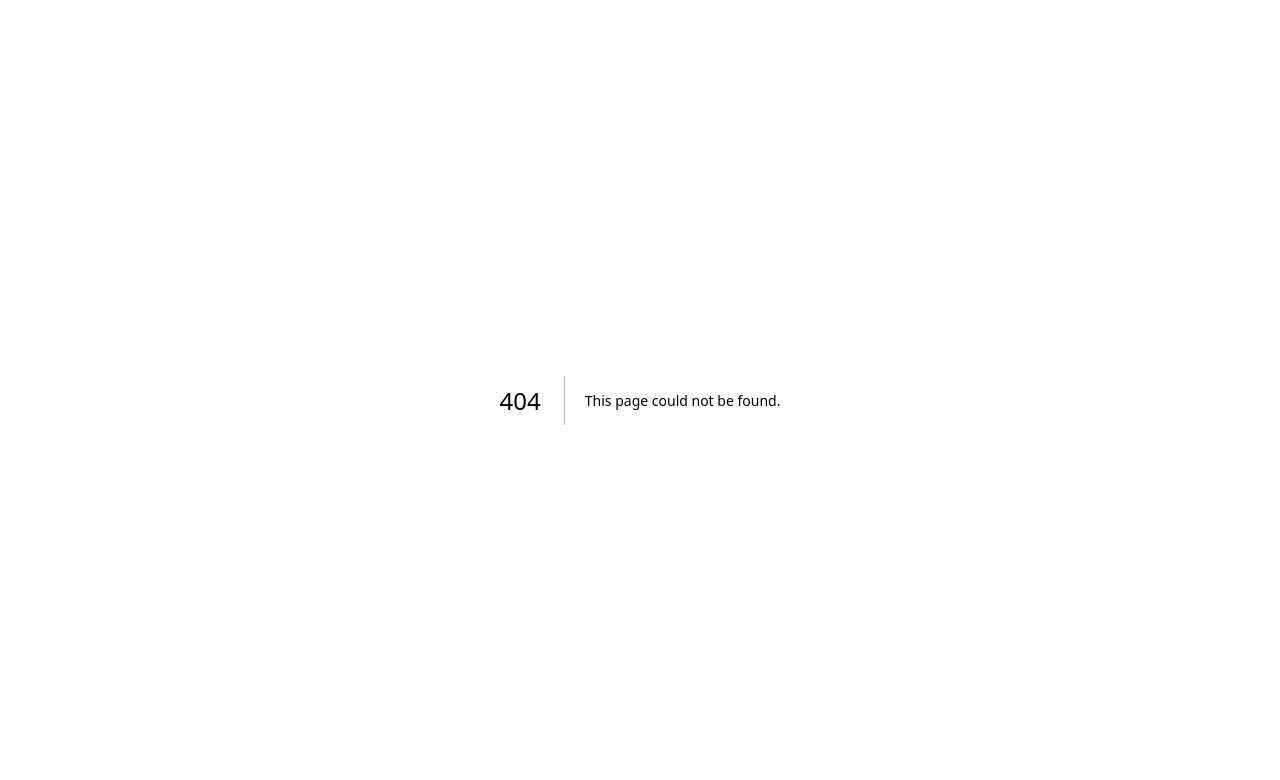
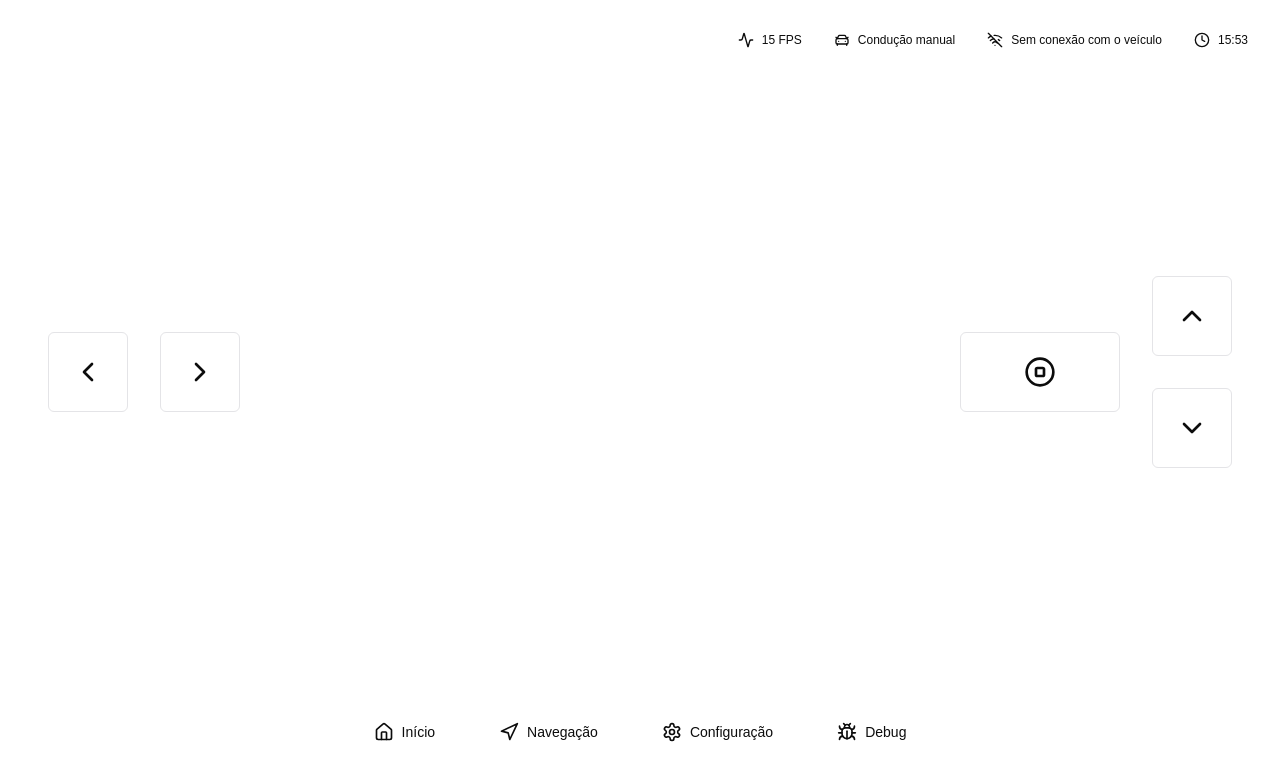
Before and after one commit to rafaelomodei/carro-autonomo, a Next.js app in the folder frontend/: page /joystick in a window 1280 px wide. Before the commit this address had no page. Shown: the top 780 px of the page. Built offline with nearby package versions, Linux system fonts and the light colour scheme.

Commit message:
feat: created joystick

```diff
--- a/frontend/src/app/(pages)/(NavigationHub)/debug/page.tsx
+++ b/frontend/src/app/(pages)/(NavigationHub)/debug/page.tsx
@@ -1,15 +1,29 @@
 'use client';
 
-import React, { useRef } from 'react';
+import React from 'react';
+import { useVehicleConfig } from '@/providers/VehicleConfigProvider';
 
 const Debug = () => {
-  const videoRef = useRef<HTMLVideoElement>(null);
+  const { isConnected, currentFrame } = useVehicleConfig();
 
   return (
-    <div className='relative flex flex-col w-full gap-4 pt-16'>
-      <div className='flex items-center justify-center w-full h-64 bg-black'>
-        <video ref={videoRef} className='w-full h-full' controls />
-      </div>
+    <div
+      className='relative flex items-center justify-center w-full'
+      style={{
+        height: 'calc(100vh - 152px)', // Cálculo direto da altura
+      }}
+    >
+      {currentFrame ? (
+        <img
+          src={currentFrame}
+          alt='Vídeo ao vivo'
+          className='absolute inset-0 object-cover w-full h-full'
+        />
+      ) : (
+        <h2 className='text-white text-center'>
+          {!isConnected && 'Conecte a um servidor webscoket'}
+        </h2>
+      )}
     </div>
   );
 };
--- /dev/null
+++ b/frontend/src/app/(pages)/(NavigationHub)/joystick/page.tsx
@@ -0,0 +1,74 @@
+'use client';
+
+import {
+  ChevronDown,
+  ChevronLeft,
+  ChevronRight,
+  ChevronUp,
+  Rocket,
+  StopCircle,
+} from 'lucide-react';
+import { useVehicleConfig } from '@/providers/VehicleConfigProvider';
+import { Button } from '@/components/ui/button';
+import { Separator } from '@/components/ui/separator';
+
+const Joystick = () => {
+  const { sendMessage } = useVehicleConfig();
+
+  const handleCommand = (action: string, payload?: Record<string, unknown>) => {
+    const command = { type: 'commands', payload: [{ action, ...payload }] };
+    sendMessage(command);
+  };
+
+  return (
+    <div className='flex items-center justify-between w-full p-4'>
+      {/* Setas de direção no canto esquerdo */}
+      <div className='flex items-center gap-8'>
+        <Button
+          variant='outline'
+          className='w-20 h-20'
+          onClick={() => handleCommand('turn', { direction: 'left' })}
+        >
+          <ChevronLeft className='w-8 h-8' />
+        </Button>
+        <Button
+          variant='outline'
+          className='w-20 h-20'
+          onClick={() => handleCommand('turn', { direction: 'right' })}
+        >
+          <ChevronRight className='w-8 h-8' />
+        </Button>
+      </div>
+
+      <div className='flex items-center h-48 justify-end  gap-8'>
+        <Button
+          variant='outline'
+          className='w-40 h-20'
+          onClick={() => handleCommand('accelerate', { speed: 0 })}
+        >
+          <StopCircle className='w-8 h-8' />
+        </Button>
+
+        {/* Botões de freio e acelerador no canto direito */}
+        <div className='flex flex-col items-center gap-8'>
+          <Button
+            variant='outline'
+            className='w-20 h-20'
+            onClick={() => handleCommand('accelerate', { speed: 200 })}
+          >
+            <ChevronUp className='w-8 h-8' />
+          </Button>
+          <Button
+            variant='outline'
+            className='w-20 h-20'
+            onClick={() => handleCommand('accelerate', { speed: -200 })}
+          >
+            <ChevronDown className='w-8 h-8' />
+          </Button>
+        </div>
+      </div>
+    </div>
+  );
+};
+
+export default Joystick;
--- a/frontend/src/app/(pages)/(NavigationHub)/settings/page.tsx
+++ b/frontend/src/app/(pages)/(NavigationHub)/settings/page.tsx
@@ -13,7 +13,7 @@ import { useEffect, useState } from 'react';
 
 const Settings = () => {
   const { config, setConfig } = useVehicleConfig();
-  const [url, setUrl] = useState<string | undefined>();
+  const [url, setUrl] = useState<string>('');
   const [initialUrl, setInitialUrl] = useState(config.carConnection);
   const [isSaveEnabled, setIsSaveEnabled] = useState(false);
 
@@ -57,7 +57,6 @@ const Settings = () => {
         <Label className='text-md'>Servidor do veículo</Label>
         <Input
           id='server-car'
-          bg-orange-950
           onChange={(e) => setUrl(e.target.value)}
           value={url}
           defaultValue={config.carConnection}
--- a/frontend/src/components/molecules/StatusBar/index.tsx
+++ b/frontend/src/components/molecules/StatusBar/index.tsx
@@ -1,11 +1,12 @@
-import { useCar } from '@/hooks/useCar';
 import { useCurrentTime } from '@/hooks/useCurrentTime';
-import { useVehicleConfig } from '@/providers/VehicleConfigProvider';
+import {
+  useVehicleConfig,
+  VEHICLE_CAR_CONNECTION_URL,
+} from '@/providers/VehicleConfigProvider';
 import { Wifi, WifiOff, Activity, Clock } from 'lucide-react';
 
 const StatusBar = () => {
-  const { config } = useVehicleConfig();
-  const { isConnected } = useCar(config?.carConnection);
+  const { isConnected, config, setConfig } = useVehicleConfig();
   const currentTime = useCurrentTime();
   const vehicleConfig = useVehicleConfig();
 
@@ -19,7 +20,16 @@ const StatusBar = () => {
       );
 
     return (
-      <div className='flex items-center space-x-2 text-xs'>
+      <div
+        className='flex items-center space-x-2 text-xs'
+        role='button'
+        onClick={() =>
+          setConfig({
+            ...config,
+            carConnection: VEHICLE_CAR_CONNECTION_URL,
+          })
+        }
+      >
         <WifiOff className='w-4 h-4' />
         <span>Sem conexão com o veículo</span>
       </div>
--- a/frontend/src/hooks/useCar.ts
+++ /dev/null
@@ -1,80 +0,0 @@
-import { isValidWebSocketUrl } from '@/lib/websocket';
-import { useEffect, useRef, useState } from 'react';
-
-type CommandPayload = {
-  type: string;
-  payload: Array<Record<string, unknown>>;
-};
-
-// type Direction = 'forward' | 'backward' | 'left' | 'right';
-
-export const useCar = (url?: string) => {
-  const socket = useRef<WebSocket | null>(null);
-  const [isConnected, setIsConnected] = useState(false);
-  const [messages, setMessages] = useState<string[]>([]);
-
-  useEffect(() => {
-    if (!isValidWebSocketUrl(url) || !url) return;
-
-    socket.current = new WebSocket(url);
-
-    socket.current.onopen = () => {
-      setIsConnected(true);
-      console.log('Conexão WebSocket estabelecida.');
-    };
-
-    socket.current.onclose = () => {
-      setIsConnected(false);
-      console.log('Conexão WebSocket encerrada.');
-    };
-
-    socket.current.onmessage = (event) => {
-      console.log('Mensagem recebida:', event.data);
-      setMessages((prev) => [...prev, event.data]);
-    };
-
-    socket.current.onerror = (error) => {
-      console.error('Erro no WebSocket:', error);
-    };
-
-    return () => {
-      socket.current?.close();
-    };
-  }, [url]);
-
-  const sendMessage = (payload: CommandPayload) => {
-    if (socket.current?.readyState === WebSocket.OPEN) {
-      socket.current.send(JSON.stringify(payload));
-    } else {
-      console.error('WebSocket não está conectado.');
-    }
-  };
-
-  // Mapeia teclas para comandos e ajusta o formato do payload
-  const handleKeyDown = (event: KeyboardEvent) => {
-    const keyMap: Record<string, CommandPayload> = {
-      w: { type: 'commands', payload: [{ action: 'accelerate', speed: 200 }] }, // Frente
-      s: { type: 'commands', payload: [{ action: 'accelerate', speed: -200 }] }, // Ré
-      a: { type: 'commands', payload: [{ action: 'turn', direction: 'left' }] }, // Virar à esquerda
-      d: {
-        type: 'commands',
-        payload: [{ action: 'turn', direction: 'right' }],
-      }, // Virar à direita
-      ' ': { type: 'commands', payload: [{ action: 'accelerate', speed: 0 }] }, // Parar (aceleração 0)
-    };
-
-    const command = keyMap[event.key.toLowerCase()];
-    if (command) {
-      sendMessage(command);
-    }
-  };
-
-  useEffect(() => {
-    window.addEventListener('keydown', handleKeyDown);
-    return () => {
-      window.removeEventListener('keydown', handleKeyDown);
-    };
-  }, [handleKeyDown]);
-
-  return { isConnected, messages, url };
-};
--- /dev/null
+++ b/frontend/src/hooks/useVideoHeight.ts
@@ -0,0 +1,25 @@
+import { useState, useEffect } from 'react';
+
+const useVideoHeight = () => {
+  const [videoHeight, setVideoHeight] = useState<number>(
+    window.innerHeight - 160
+  );
+
+  useEffect(() => {
+    const updateHeight = () => {
+      setVideoHeight(window.innerHeight - 152);
+    };
+
+    // Atualiza a altura ao redimensionar a janela
+    window.addEventListener('resize', updateHeight);
+
+    // Limpa o listener ao desmontar
+    return () => {
+      window.removeEventListener('resize', updateHeight);
+    };
+  }, []);
+
+  return videoHeight;
+};
+
+export default useVideoHeight;
--- a/frontend/src/providers/VehicleConfigProvider/index.tsx
+++ b/frontend/src/providers/VehicleConfigProvider/index.tsx
@@ -4,17 +4,22 @@ import { CarFront, Sparkles } from 'lucide-react';
 import {
   createContext,
   useContext,
+  useEffect,
+  useRef,
   useState,
   ReactNode,
   Dispatch,
   SetStateAction,
 } from 'react';
+import { isValidWebSocketUrl } from '@/lib/websocket';
 
 interface IDriveMode {
   id: string;
   label: string;
   icon: JSX.Element;
 }
+
+export const VEHICLE_CAR_CONNECTION_URL = 'ws://192.168.3.113:8080';
 
 export const DriveMode: Record<'MANUAL' | 'AUTONOMOUS', IDriveMode> = {
   MANUAL: {
@@ -39,6 +44,9 @@ export interface VehicleConfig {
 interface VehicleConfigContextProps {
   config: VehicleConfig;
   setConfig: Dispatch<SetStateAction<VehicleConfig>>;
+  isConnected: boolean;
+  currentFrame: string | null;
+  sendMessage: (payload: CommandPayload) => void;
 }
 
 const VehicleConfigContext = createContext<VehicleConfigContextProps>(
@@ -46,6 +54,11 @@ const VehicleConfigContext = createContext<VehicleConfigContextProps>(
 );
 
 export const useVehicleConfig = () => useContext(VehicleConfigContext);
+
+type CommandPayload = {
+  type: string;
+  payload: Array<Record<string, unknown>>;
+};
 
 export const VehicleConfigProvider = ({
   children,
@@ -55,12 +68,108 @@ export const VehicleConfigProvider = ({
   const [config, setConfig] = useState<VehicleConfig>({
     speedLimit: 50,
     driveMode: DriveMode.MANUAL,
-    carConnection: 'ws://192.168.3.113:8080',
+    carConnection: undefined,
     steeringSensitivity: 0.5,
   });
 
+  const socket = useRef<WebSocket | null>();
+  const [isConnected, setIsConnected] = useState(false);
+  const [currentFrame, setCurrentFrame] = useState<string | null>(null);
+
+  useEffect(() => {
+    if (!isValidWebSocketUrl(config.carConnection) || !config.carConnection)
+      return;
+
+    if (!socket.current) {
+      socket.current = new WebSocket(config.carConnection);
+
+      socket.current.onopen = () => {
+        setIsConnected(true);
+        console.log('Conexão WebSocket estabelecida.');
+      };
+
+      socket.current.onclose = () => {
+        setIsConnected(false);
+        console.log('Conexão WebSocket encerrada.');
+        socket.current = null; // Reinicia a instância ao desconectar
+      };
+
+      socket.current.onmessage = async (event) => {
+        const data = event.data;
+
+        if (data instanceof Blob) {
+          // Converte o Blob para uma string base64
+          const reader = new FileReader();
+          reader.onload = () => {
+            const base64data = reader.result as string;
+            setCurrentFrame(base64data);
+          };
+          reader.readAsDataURL(data); // Converte o Blob para uma URL de dados base64
+        } else if (typeof data === 'string') {
+          console.warn('Mensagem inesperada recebida como string:', data);
+        }
+      };
+
+      socket.current.onerror = (error) => {
+        console.error('Erro no WebSocket:', error);
+      };
+    }
+
+    return () => {
+      if (socket.current) {
+        socket.current.close();
+        socket.current = null;
+      }
+    };
+  }, [config.carConnection]);
+
+  const sendMessage = (payload: CommandPayload) => {
+    console.info('Status do websocket: ', socket.current);
+    if (socket.current?.readyState === WebSocket.OPEN) {
+      socket.current.send(JSON.stringify(payload));
+    } else {
+      console.error('WebSocket não está conectado.');
+    }
+  };
+
+  const handleKeyDown = (event: KeyboardEvent) => {
+    console.info('Tecla prescionada: ', event.key);
+
+    const keyMap: Record<string, CommandPayload> = {
+      w: { type: 'commands', payload: [{ action: 'accelerate', speed: 200 }] }, // Frente
+      s: { type: 'commands', payload: [{ action: 'accelerate', speed: -200 }] }, // Ré
+      a: { type: 'commands', payload: [{ action: 'turn', direction: 'left' }] }, // Virar à esquerda
+      d: {
+        type: 'commands',
+        payload: [{ action: 'turn', direction: 'right' }],
+      }, // Virar à direita
+      ' ': { type: 'commands', payload: [{ action: 'accelerate', speed: 0 }] }, // Parar (aceleração 0)
+    };
+
+    const command = keyMap[event.key.toLowerCase()];
+    if (command) {
+      sendMessage(command);
+    }
+  };
+
+  useEffect(() => {
+    // Garante que o listener seja configurado globalmente
+    window.addEventListener('keydown', handleKeyDown);
+    return () => {
+      window.removeEventListener('keydown', handleKeyDown);
+    };
+  }, []);
+
   return (
-    <VehicleConfigContext.Provider value={{ config, setConfig }}>
+    <VehicleConfigContext.Provider
+      value={{
+        config,
+        setConfig,
+        isConnected,
+        currentFrame,
+        sendMessage,
+      }}
+    >
       {children}
     </VehicleConfigContext.Provider>
   );
```
